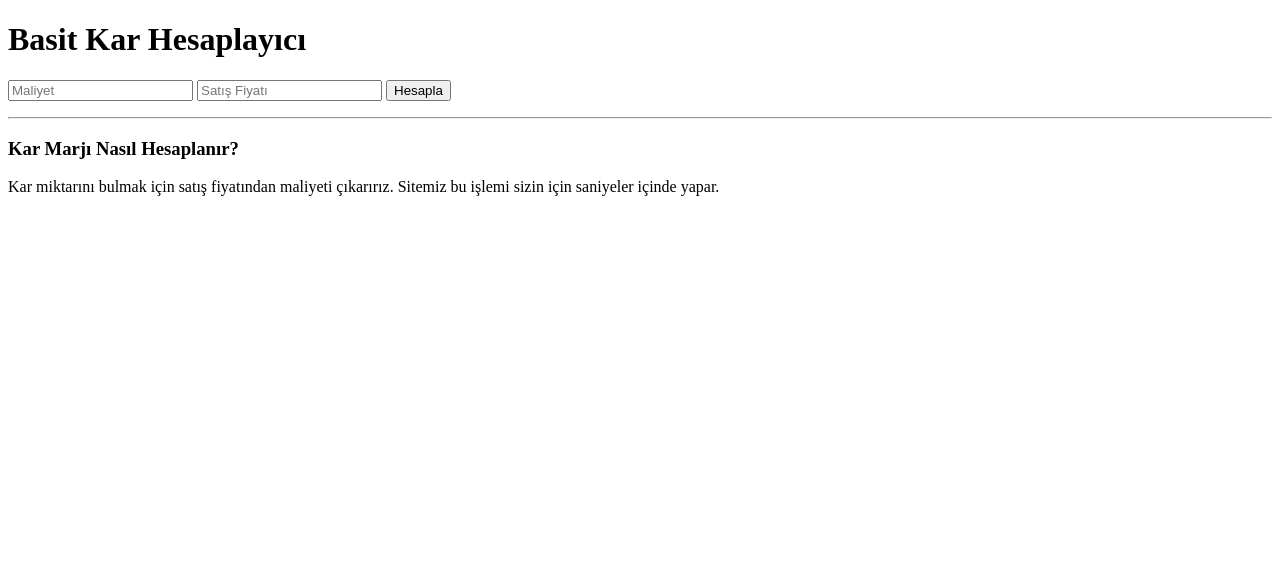
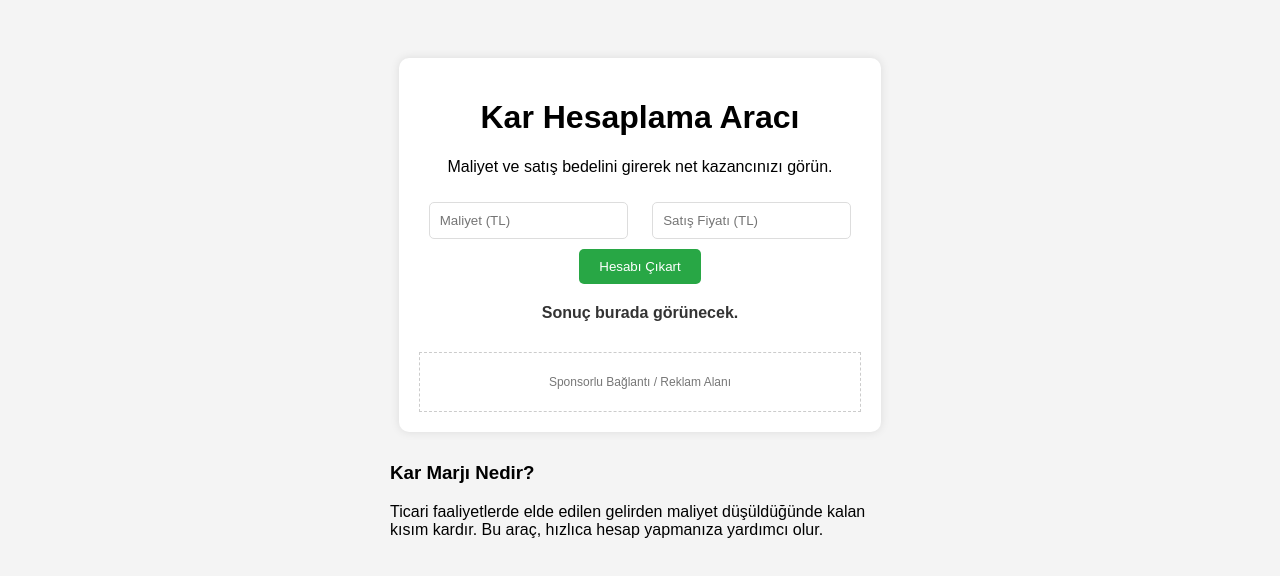
Before and after one commit to yigityilmaz1014/hesap-makinesi, a plain HTML site: page index.html in a window 1280 px wide. Drawn offline with Linux system fonts and the light colour scheme.

Commit message:
Update index.html

```diff
--- a/index.html
+++ b/index.html
@@ -1,24 +1,53 @@
 <!DOCTYPE html>
-<html>
+<html lang="tr">
 <head>
-    <title>Kar Hesaplayıcı</title>
+    <meta charset="UTF-8">
+    <title>Profesyonel Kar Hesaplayıcı</title>
+    <style>
+        body { font-family: sans-serif; text-align: center; padding: 50px; background-color: #f4f4f4; }
+        .container { background: white; padding: 20px; border-radius: 10px; box-shadow: 0 0 10px rgba(0,0,0,0.1); display: inline-block; }
+        input { padding: 10px; margin: 10px; border: 1px solid #ddd; border-radius: 5px; }
+        button { padding: 10px 20px; background: #28a745; color: white; border: none; border-radius: 5px; cursor: pointer; }
+        #sonuc { font-weight: bold; margin-top: 20px; color: #333; }
+        .ads { margin-top: 30px; color: #777; font-size: 12px; border: 1px dashed #ccc; padding: 10px; }
+    </style>
 </head>
 <body>
-    <h1>Basit Kar Hesaplayıcı</h1>
-    <input type="number" id="maliyet" placeholder="Maliyet">
-    <input type="number" id="satis" placeholder="Satış Fiyatı">
-    <button onclick="hesapla()">Hesapla</button>
-    <p id="sonuc"></p>
-    <script>
-        function hesapla() {
-            let m = document.getElementById('maliyet').value;
-            let s = document.getElementById('satis').value;
-            document.getElementById('sonuc').innerText = "Kazanç: " + (s - m) + " TL";
+
+<div class="container">
+    <h1>Kar Hesaplama Aracı</h1>
+    <p>Maliyet ve satış bedelini girerek net kazancınızı görün.</p>
+
+    <input type="number" id="maliyet" placeholder="Maliyet (TL)">
+    <input type="number" id="satis" placeholder="Satış Fiyatı (TL)">
+    <br>
+    <button onclick="hesapla()">Hesabı Çıkart</button>
+
+    <p id="sonuc">Sonuç burada görünecek.</p>
+
+    <div class="ads">
+        <p>Sponsorlu Bağlantı / Reklam Alanı</p>
+    </div>
+</div>
+
+<div style="margin-top: 30px; max-width: 500px; margin-left: auto; margin-right: auto; text-align: left;">
+    <h3>Kar Marjı Nedir?</h3>
+    <p>Ticari faaliyetlerde elde edilen gelirden maliyet düşüldüğünde kalan kısım kardır. Bu araç, hızlıca hesap yapmanıza yardımcı olur.</p>
+</div>
+
+<script>
+    function hesapla() {
+        let m = parseFloat(document.getElementById('maliyet').value);
+        let s = parseFloat(document.getElementById('satis').value);
+
+        if(isNaN(m) || isNaN(s)) {
+            document.getElementById('sonuc').innerText = "Lütfen geçerli sayılar girin!";
+        } else {
+            let fark = s - m;
+            document.getElementById('sonuc').innerText = "Net Kazancınız: " + fark.toFixed(2) + " TL";
         }
-    </script>
-    <hr>
-<h3>Kar Marjı Nasıl Hesaplanır?</h3>
-<p>Kar miktarını bulmak için satış fiyatından maliyeti çıkarırız.
-Sitemiz bu işlemi sizin için saniyeler içinde yapar.</p>
+    }
+</script>
+
 </body>
 </html>
```
